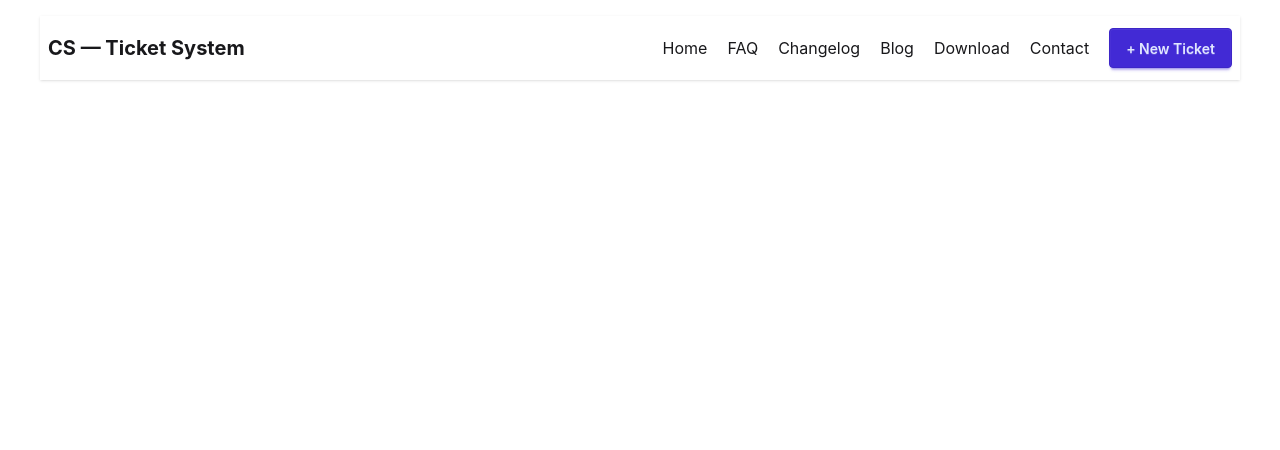
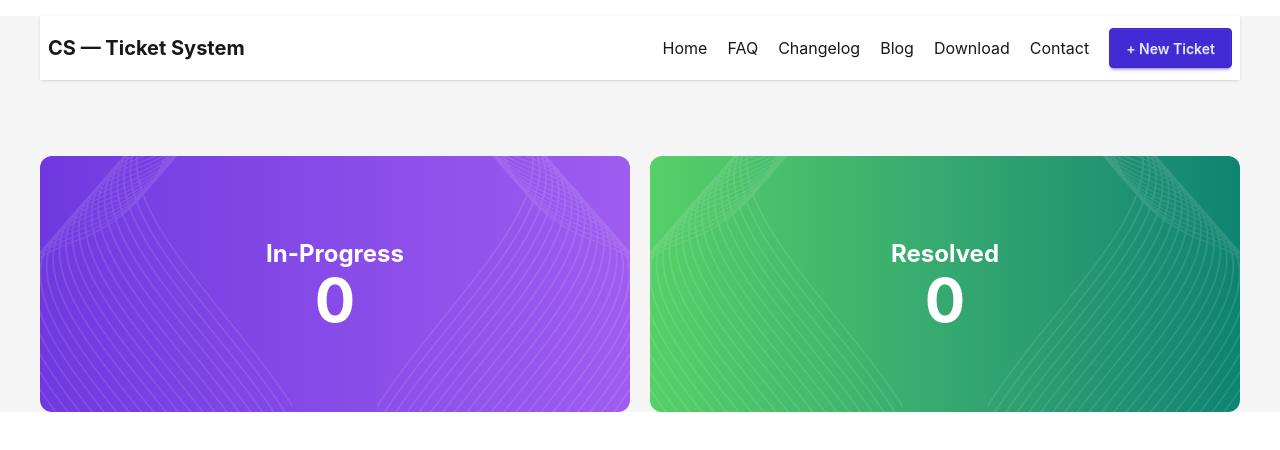
Before and after one commit to BlazeDashX/b12a7-customer-support, a React (Vite) app: page / in a window 1280 px wide. Shown: the top 450 px of the page. Built offline with nearby package versions, Linux system fonts and the light colour scheme.

Commit message:
added hero stats component

```diff
--- a/src/App.css
+++ b/src/App.css
@@ -4,3 +4,6 @@
 html {
   overflow-y: scroll;
 }
+body{
+  background-color: #f5f5f5;
+}
--- a/src/App.jsx
+++ b/src/App.jsx
@@ -1,13 +1,16 @@
-import Navbar from './components/Navbar'
-import './App.css'
+import Navbar from "./components/Navbar";
+import "./App.css";
+import Hero from "./components/Hero";
 
 function App() {
-
   return (
     <>
-    <Navbar></Navbar>
+      <Navbar></Navbar>
+      <div className="max-w-300 mx-auto mt-4 ">
+        <Hero></Hero>
+      </div>
     </>
-  )
+  );
 }
 
-export default App
+export default App;
--- /dev/null
+++ b/src/components/Hero.jsx
@@ -0,0 +1,59 @@
+import leftImg from "../assets/vector1.png";
+
+const Hero = () => {
+  return (
+    <div className="flex gap-5 pt-15">
+      <div className="relative h-64 flex-1 overflow-hidden rounded-xl bg-linear-to-r from-[#7038E0] to-[#9F5CF0]">
+
+        <img
+          src={leftImg}
+          alt=""
+          className="absolute left-0 top-0 w-3/7 h-full "
+        />
+
+        <img
+          src={leftImg}
+          alt=""
+          className="absolute right-0 bottom-0 w-3/7 h-full scale-x-[-1]"
+        />
+
+        <div className="relative z-10 flex h-full flex-col items-center justify-center ">
+          <h1 className="text-2xl font-bold text-white">
+            In-Progress
+          </h1>
+
+          <span className="text-6xl font-bold text-white">
+            0
+          </span>
+        </div>
+      </div>
+
+        <div className="relative h-64 flex-1 overflow-hidden rounded-xl bg-linear-to-r from-[#56D067] to-[#0D8372]">
+
+        <img
+          src={leftImg}
+          alt=""
+          className="absolute left-0 top-0 w-3/7 h-full "
+        />
+
+        <img
+          src={leftImg}
+          alt=""
+          className="absolute right-0 bottom-0 w-3/7 h-full scale-x-[-1]"
+        />
+
+        <div className="relative z-10 flex h-full flex-col items-center justify-center ">
+          <h1 className="text-2xl font-bold text-white">
+            Resolved
+          </h1>
+
+          <span className="text-6xl font-bold text-white">
+            0
+          </span>
+        </div>
+      </div>
+    </div>
+  );
+};
+
+export default Hero;
```
